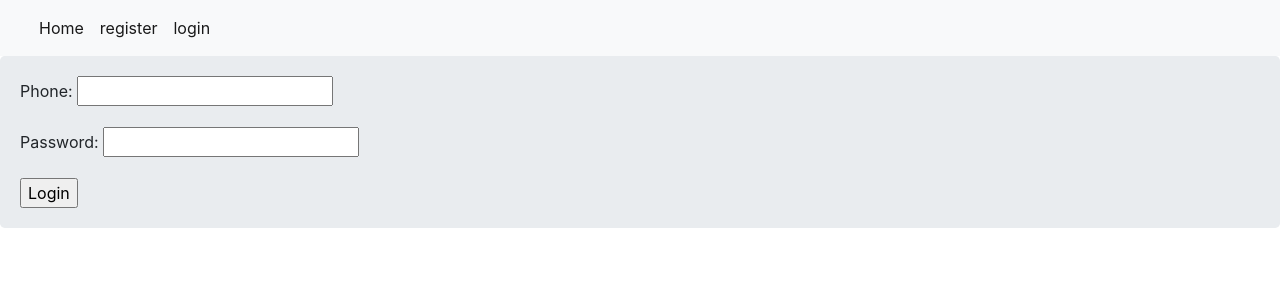
After one commit to mrkingali/OnlineShop, a Django app: a page that uses templates/inc/navbar.html in a window 1280 px wide. The commit adds this page. Shown: the top 300 px of the page. Run offline with Django 4.2, Linux system fonts and the light colour scheme.

```diff
--- a/accounts/forms.py
+++ b/accounts/forms.py
@@ -60,3 +60,8 @@ class UserRegistrationForm(forms.Form):
 
 class VerifyCodeForm(forms.Form):
     code = forms.IntegerField()
+
+
+class UserLoginForm(forms.Form):
+    phone=forms.CharField()
+    password=forms.CharField(widget=forms.PasswordInput)
--- /dev/null
+++ b/accounts/templates/accounts/login.html
@@ -0,0 +1,8 @@
+{% extends 'base.html'%}
+{% block content %}
+    <form action="" method="post">
+        {% csrf_token %}
+        {{ form.as_p }}
+    <input type="submit" value="Login">
+    </form>
+{% endblock %}
--- a/accounts/urls.py
+++ b/accounts/urls.py
@@ -5,4 +5,6 @@ app_name = 'accounts'
 urlpatterns = [
     path('register/', views.UserRegisterView.as_view(), name='user_register'),
     path('verify/', views.UserRegisterVerifyCodeView.as_view(), name='verify_code'),
+    path('logout/',views.UserLogoutView.as_view(),name='user_logout'),
+    path('login/',views.UserLoginView.as_view(),name='user_login'),
 ]
--- a/accounts/views.py
+++ b/accounts/views.py
@@ -4,8 +4,9 @@ from django.contrib import messages
 from utils import send_otp_code
 from .models import OtpCode, User
 from random import randint
-
-from .forms import UserRegistrationForm, VerifyCodeForm
+from django.contrib.auth import  login,logout,authenticate
+from django.contrib.auth.mixins import LoginRequiredMixin
+from .forms import UserRegistrationForm, VerifyCodeForm,UserLoginForm
 
 
 class UserRegisterView(View):
@@ -64,3 +65,28 @@ class UserRegisterVerifyCodeView(View):
         else:
             messages.error(request, 'form got error', 'danger')
             return redirect("home:home")
+
+class UserLogoutView(LoginRequiredMixin,View):
+    def get(self,request):
+        logout(request)
+        messages.success(request,'loggout successfully','success')
+        return redirect('home:home')
+
+class UserLoginView(View):
+    form_class=UserLoginForm
+    template_name='accounts/login.html'
+
+    def get(self,request):
+        form=self.form_class
+        return render(request,self.template_name,{'form':form})
+    def post(self,request):
+        form=self.form_class(request.POST)
+        if form.is_valid():
+            cd=form.cleaned_data
+            user=authenticate(request,phone_number=cd['phone'],password=cd['password'])
+            if user is not None:
+                login(request,user)
+                messages.success(request,f'{user.full_name} !! you logged in successfully','info')
+                return redirect('home:home')
+            messages.error(request,"phone number or password is incorect",'warning')
+        return render(request,self.template_name,{'form':form})
--- a/templates/inc/navbar.html
+++ b/templates/inc/navbar.html
@@ -2,7 +2,15 @@
     <div class="container-fluid">
         <div class="navbar-nav">
             <a class="nav-link active" href="{% url 'home:home' %}">Home</a>
-            <a class="nav-link active" href="{% url 'accounts:user_register' %}">register</a>
+
+            {% if request.user.is_authenticated %}
+                <a class="nav-link active" href="{% url 'accounts:user_logout' %}">logout</a>
+            {% else %}
+                <a class="nav-link active" href="{% url 'accounts:user_register' %}">register</a>
+                <a class="nav-link active" href="{% url 'accounts:user_login' %}">login</a>
+            {% endif %}
+
+
             {% if request.user.is_admin %}
                 <a class="nav-link active" href="{% url 'home:bucket' %}">bucket</a>
             {% endif %}
```
Also changed, not shown: home/views.py (+4 -3 lines), templates/403.html (added, +7 -0 lines), utils.py (+5 -2 lines), db.sqlite3.
